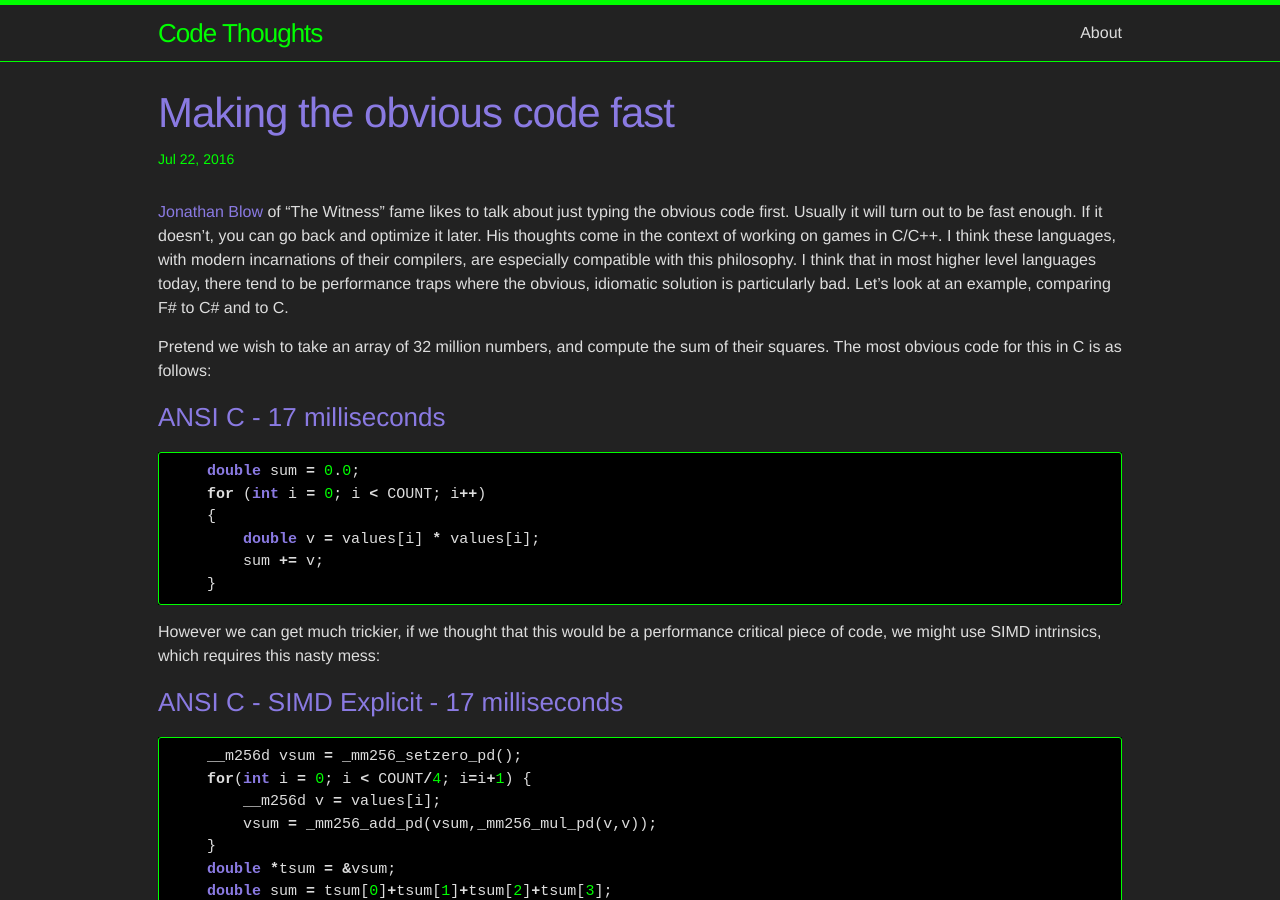
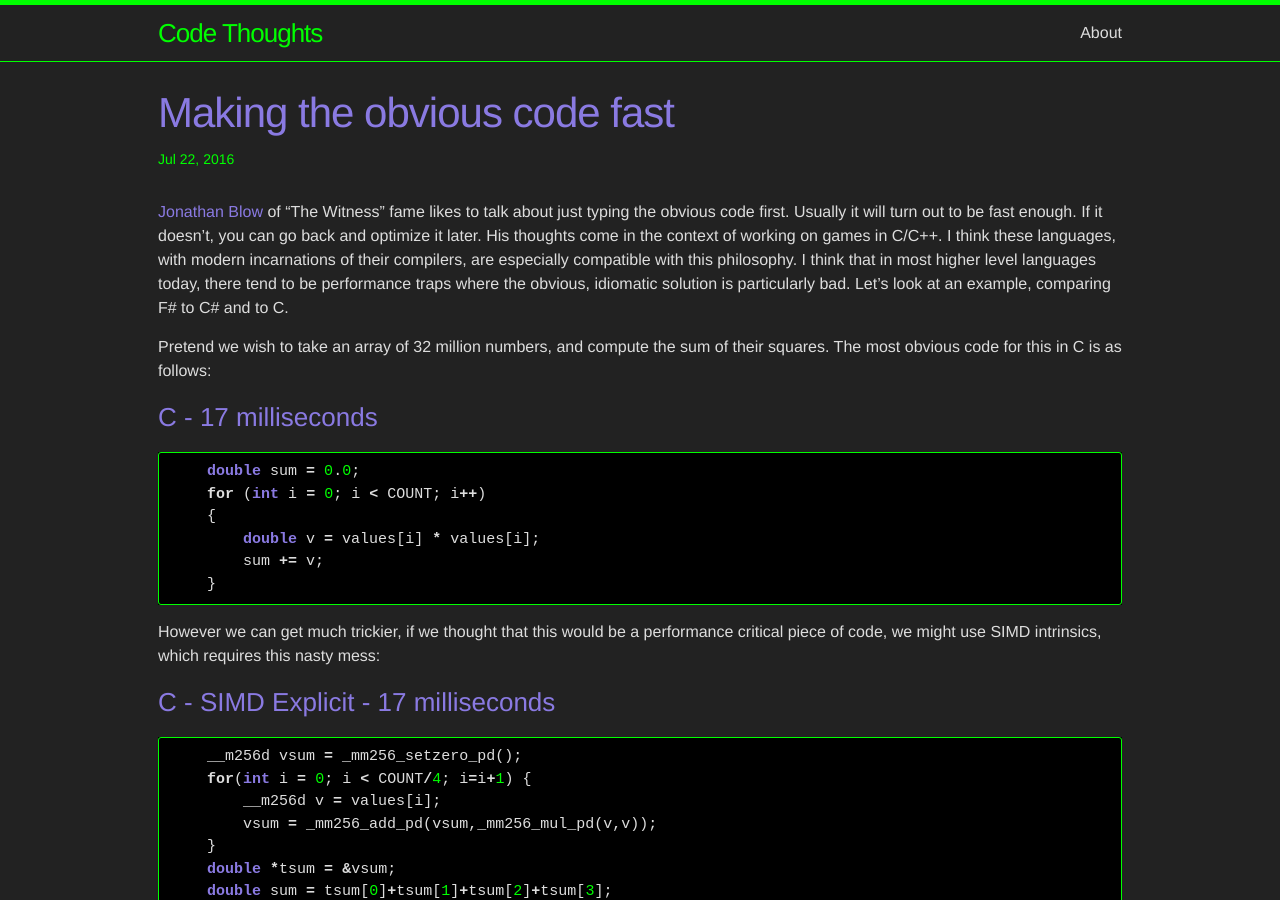
Before and after one commit to jackmott/jackmott.github.io, a Jekyll site: the page built from _posts/2016-7-22-making-obvious-fast.markdown, in a window 1280 px wide and 900 px high. Built offline with Jekyll 4.4.1, drawn with Linux system fonts in a browser that asks for light colours.

Commit message:
ansi remove

````diff
--- a/_posts/2016-7-22-making-obvious-fast.markdown
+++ b/_posts/2016-7-22-making-obvious-fast.markdown
@@ -12,7 +12,7 @@ Let's look at an example, comparing F# to C# and to C.
 
 Pretend we wish to take an array of 32 million numbers, and compute the sum of their squares.  The most obvious code for this in C is as follows:
 
-### ANSI C - 17 milliseconds
+### C - 17 milliseconds
 
 ``` c
     double sum = 0.0;
@@ -26,7 +26,7 @@ Pretend we wish to take an array of 32 million numbers, and compute the sum of t
 However we can get much trickier, if we thought that this would be a performance critical piece of code, we might use SIMD intrinsics, which requires
 this nasty mess:
 
-### ANSI C - SIMD Explicit - 17 milliseconds
+### C - SIMD Explicit - 17 milliseconds
 
 ``` c
     __m256d vsum = _mm256_setzero_pd();
````
